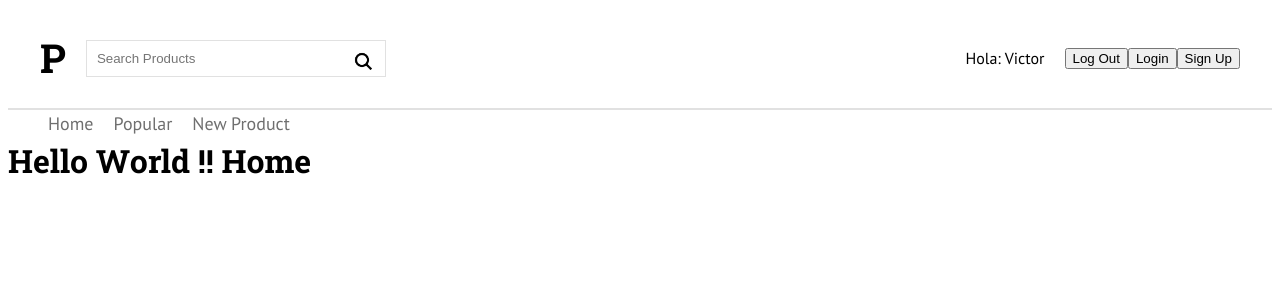
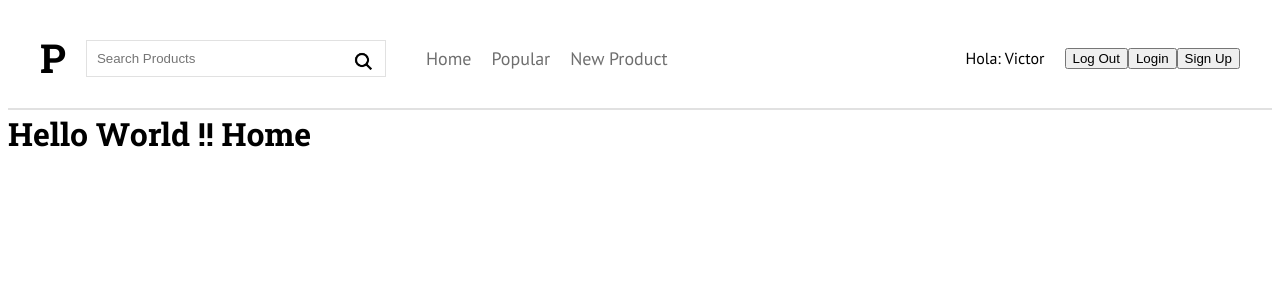
Before and after one commit to JViktoRArtola/product-hunt, a Next.js app: page / in a window 1280 px wide. Shown: the top 300 px of the page. Built offline with nearby package versions, Linux system fonts and the light colour scheme.

Commit message:
Move Navigation component

```diff
--- a/components/layout/Header.js
+++ b/components/layout/Header.js
@@ -3,6 +3,7 @@ import Link from "next/link";
 import styled from "@emotion/styled";
 import {css} from "@emotion/react";
 import Search from "../ui/Search";
+import Navigation from "./Navigation";
 
 const HeaderContainer = styled.div`
     max-width: 1200px;
@@ -33,6 +34,7 @@ const Header = () => {
                         align-items: center`}>
                     <Link href='/'><Logo>P</Logo></Link>
                     <Search/>
+                    <Navigation/>
                 </div>
                 <div css={css`
                         display: flex;
--- a/components/layout/Layout.js
+++ b/components/layout/Layout.js
@@ -18,7 +18,6 @@ const Layout = props => {
                     rel="stylesheet"/>
             </Head>
             <Header />
-            <Navigation/>
             <main>
                 {props.children}
             </main>
```
